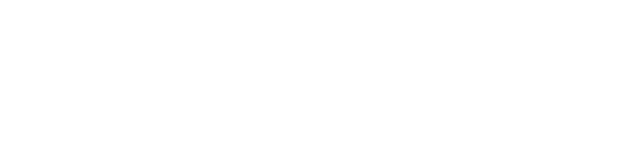
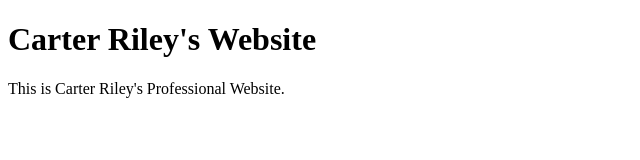
Before and after one commit to carter-riley/carter-riley.github.io, a plain HTML site: page index.html in a window 1280 px wide. Shown: the whole page, without its empty margins (0-640 px from the left). Drawn offline with Linux system fonts and the light colour scheme.

Commit message:
Added some more stuff

```diff
--- a/index.html
+++ b/index.html
@@ -3,4 +3,8 @@
 	<head>
 		<title>Carter Riley's Website</title>
 	</head>
+	<body>
+		<h1>Carter Riley's Website</h1>
+		<p>This is Carter Riley's Professional Website.</p>
+	</body>
 </html>
```
